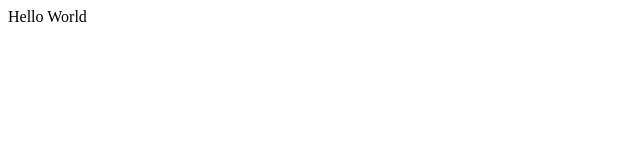
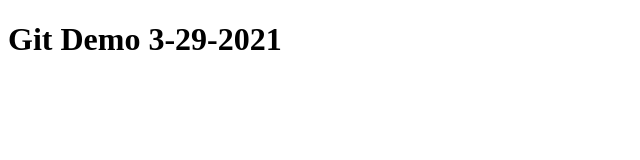
Before and after one commit to bbgrabbag/code-talk-git-demo, a plain HTML site: page index.html in a window 1280 px wide. Shown: the whole page, without its empty margins (0-640 px from the left). Drawn offline with Linux system fonts and the light colour scheme.

Commit message:
created header

```diff
--- a/index.html
+++ b/index.html
@@ -8,9 +8,9 @@
     <link rel="stylesheet" href="style.css">
 </head>
 <body>
-    <div>
-        Hello World
-    </div>
+    <header>
+        <h1>Git Demo 3-29-2021</h1>
+    </header>
 
     <script src="./main.js"></script>
 </body>
```
